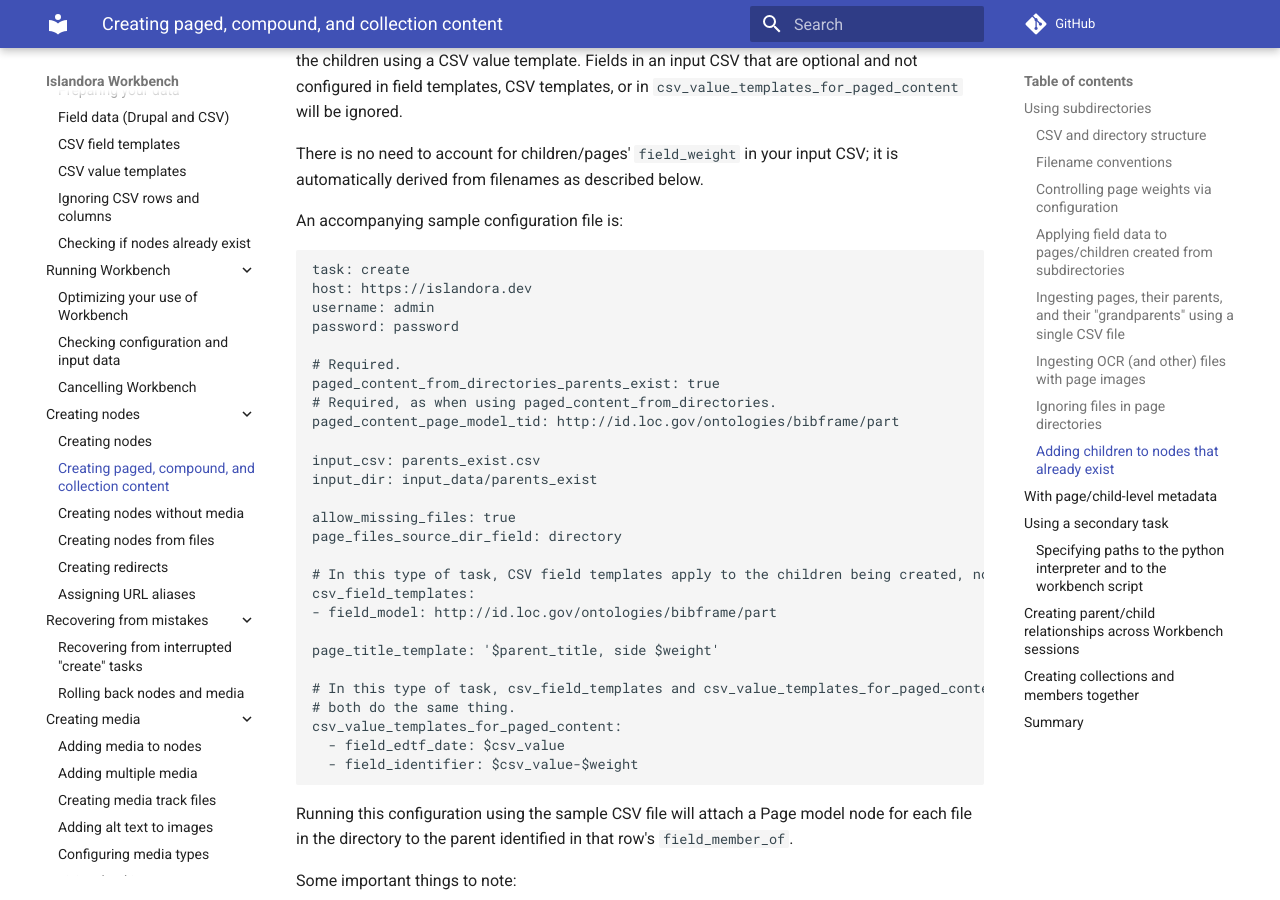
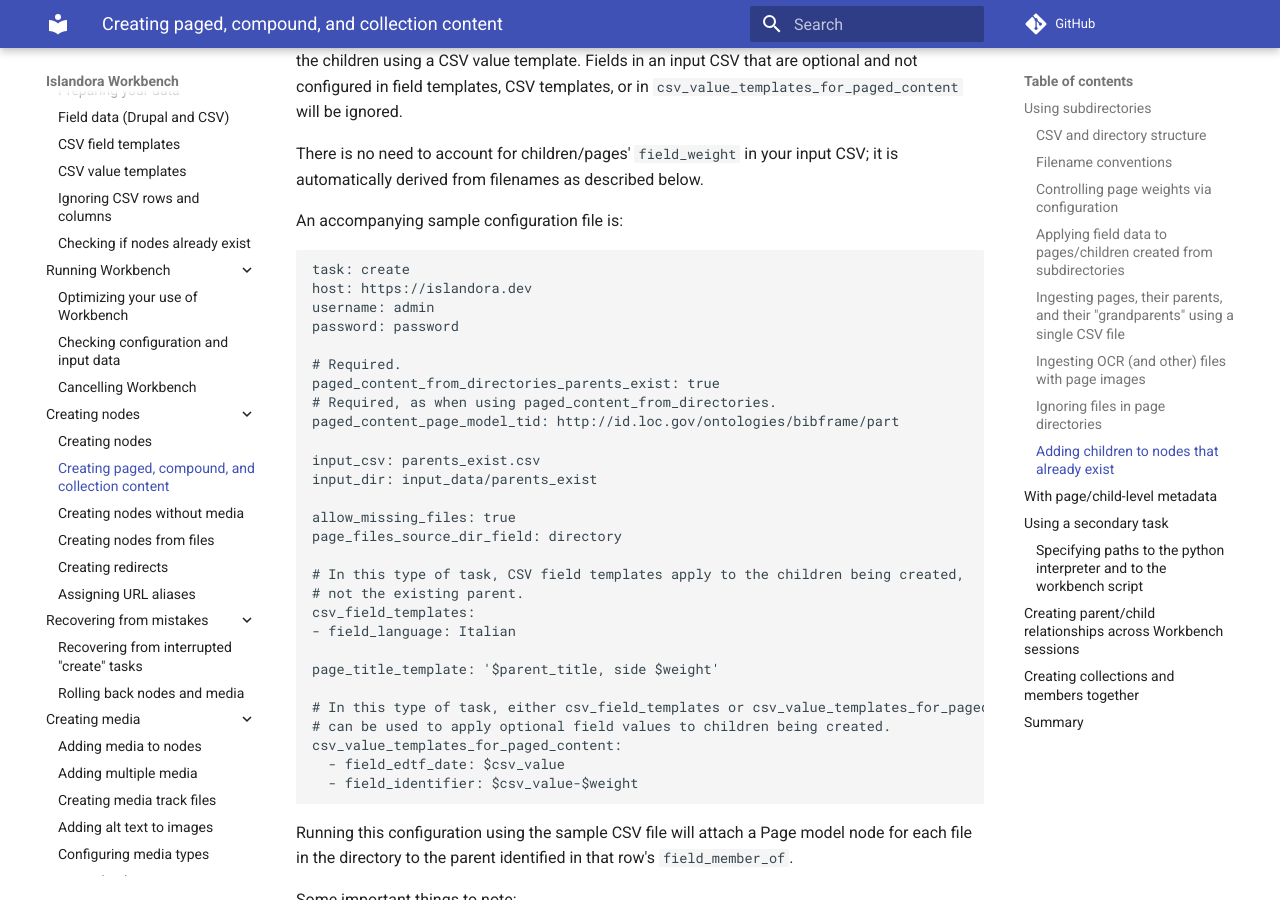
Before and after one commit to mjordan/islandora_workbench_docs, an MkDocs documentation site: the page built from docs/paged_and_compound.md, in a window 1280 px wide and 900 px high, scrolled down 10657 px. Built offline with MkDocs 1.6.1 and Material for MkDocs 9.7.7, drawn with Linux system fonts in a browser that asks for light colours; comment, search, counter and statistics services are not loaded.

```diff
--- a/docs/paged_and_compound.md
+++ b/docs/paged_and_compound.md
@@ -278,14 +278,15 @@ input_dir: input_data/parents_exist
 allow_missing_files: true
 page_files_source_dir_field: directory
 
-# In this type of task, CSV field templates apply to the children being created, not the existing parent.
+# In this type of task, CSV field templates apply to the children being created,
+# not the existing parent.
 csv_field_templates:
-- field_model: http://id.loc.gov/ontologies/bibframe/part
+- field_language: Italian
 
 page_title_template: '$parent_title, side $weight'
 
-# In this type of task, csv_field_templates and csv_value_templates_for_paged_content
-# both do the same thing.
+# In this type of task, either csv_field_templates or csv_value_templates_for_paged_content
+# can be used to apply optional field values to children being created.
 csv_value_templates_for_paged_content:
   - field_edtf_date: $csv_value
   - field_identifier: $csv_value-$weight
```
Also changed, not shown: docs/changelog.md (+3 -0 lines).
